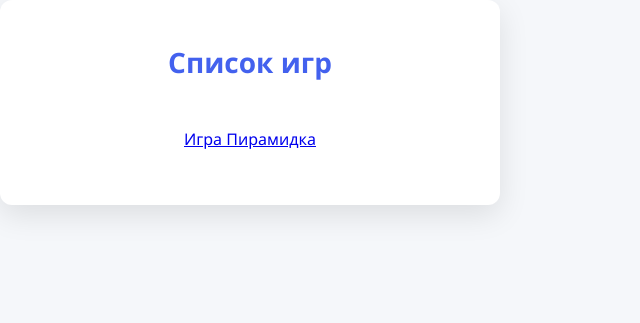
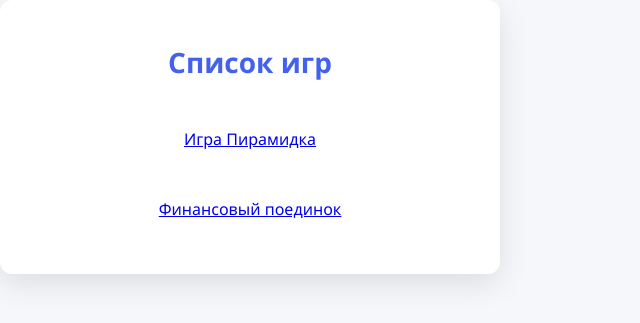
Before and after one commit to FDA-2011/site2, a Flask app: page / in a window 1280 px wide. Shown: the part 102-425 px from the top of the page, without its empty margins (0-640 px from the left). Run offline with Flask 3, Linux system fonts and the light colour scheme; a user stored in the database is signed in.

Commit message:
Update index.html

```diff
--- a/templates/index.html
+++ b/templates/index.html
@@ -11,6 +11,11 @@
                 Игра Пирамидка
             </a>
         </div>
+        <div style="text-align: center; margin-top: 20px;">
+            <a href="/cards" class="btn btn-primary" style="display: inline-block; padding: 12px 24px; font-size: 16px;">
+                Финансовый поединок
+            </a>
+        </div>
         {% else %}
         <div class="login-link" style="margin-top: 30px;">
             <p>Для доступа к играм необходимо <a href="/login">войти</a></p>
```
